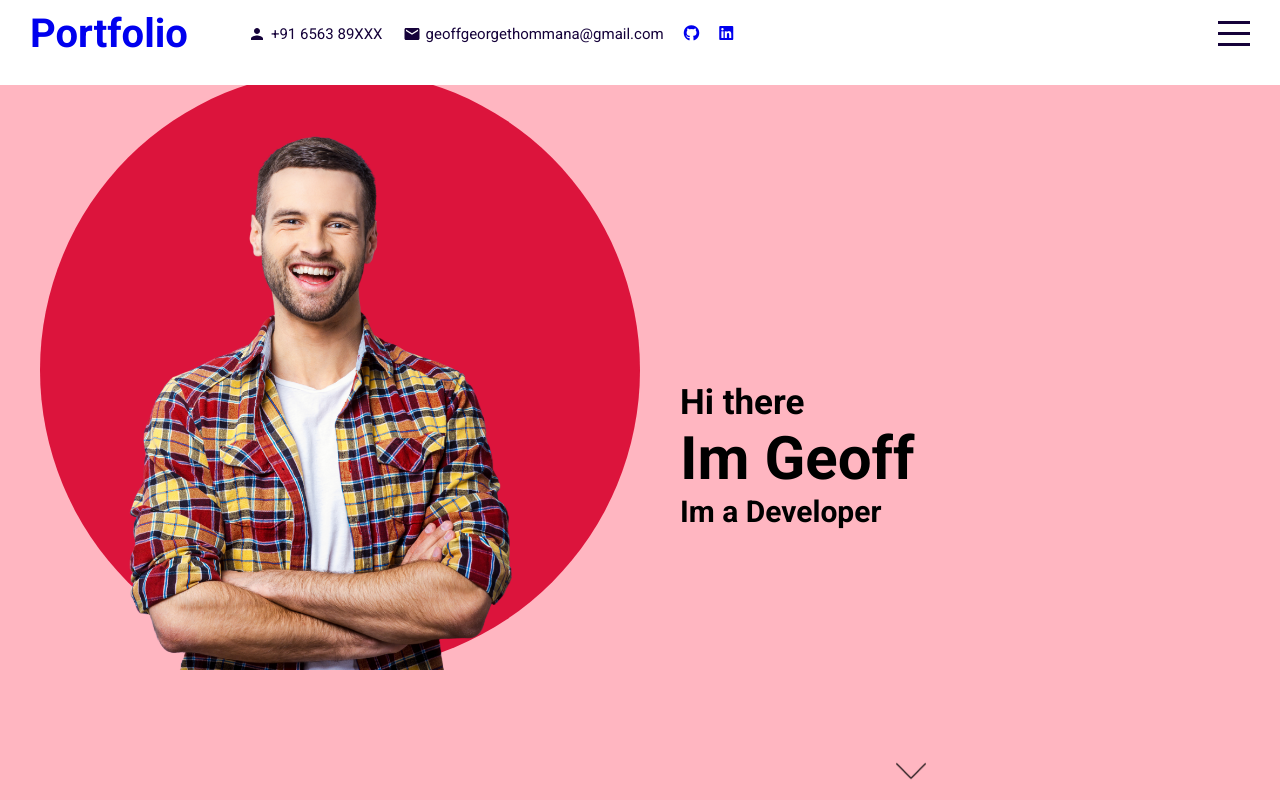
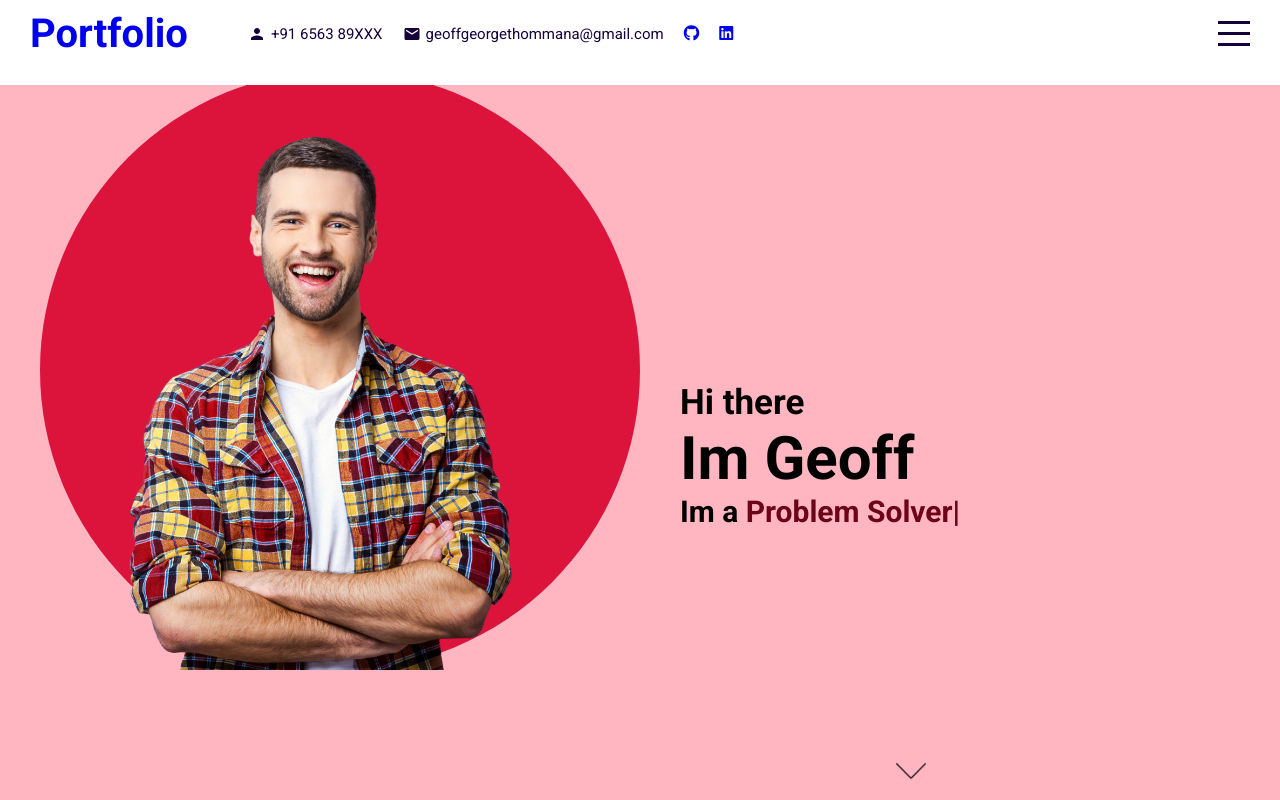
Before and after one commit to geoffgeorgein/rportfolio, a React (Create React App) app: page / in a window 1280 px wide. Shown: the top 800 px of the page. Built offline with nearby package versions, Linux system fonts and the light colour scheme.

Commit message:
typed animation

```diff
--- a/package.json
+++ b/package.json
@@ -10,6 +10,7 @@
     "@testing-library/jest-dom": "^5.16.5",
     "@testing-library/react": "^13.4.0",
     "@testing-library/user-event": "^13.5.0",
+    "ityped": "^1.0.3",
     "react": "^18.2.0",
     "react-dom": "^18.2.0",
     "react-scripts": "5.0.1",
--- a/src/components/intro/Intro.js
+++ b/src/components/intro/Intro.js
@@ -1,7 +1,23 @@
-import React from 'react'
+import React, { useEffect, useRef } from 'react'
 import './intro.scss';
+import { init } from 'ityped';
 
 const Intro = () => {
+
+  const textref=useRef();
+
+  useEffect(()=>{
+
+    init(textref.current,{
+      showCursor:true,
+      backSpeed:  100,
+      backDelay:1500,
+      strings:["Developer","Problem Solver","Freelancer"]
+    });
+
+  },[])
+
+
   return (
     <div className='intro' id='intro'>
 
@@ -18,7 +34,7 @@ const Intro = () => {
       <div className='wrapper'>
         <h2>Hi there</h2>
         <h1>Im Geoff</h1>
-        <h3>Im a Developer</h3>
+        <h3>Im a <span ref={textref} > </span> </h3>
 
         <a href='#projects'>
           <img src='/assets/down.png' alt='down'></img>
--- a/src/components/intro/intro.scss
+++ b/src/components/intro/intro.scss
@@ -96,6 +96,10 @@
             @include mobile{
               font-size: 20px;
             }
+
+            span{
+              color: rgb(109, 5, 26);
+            }
         }
 
 
--- a/src/index.js
+++ b/src/index.js
@@ -6,7 +6,7 @@ import App from './App';
 
 const root = ReactDOM.createRoot(document.getElementById('root'));
 root.render(
-  <React.StrictMode>
+
     <App />
-  </React.StrictMode>
+
 );
```
Also changed, not shown: 1 other file (tests, documents, lock files or other folders).
